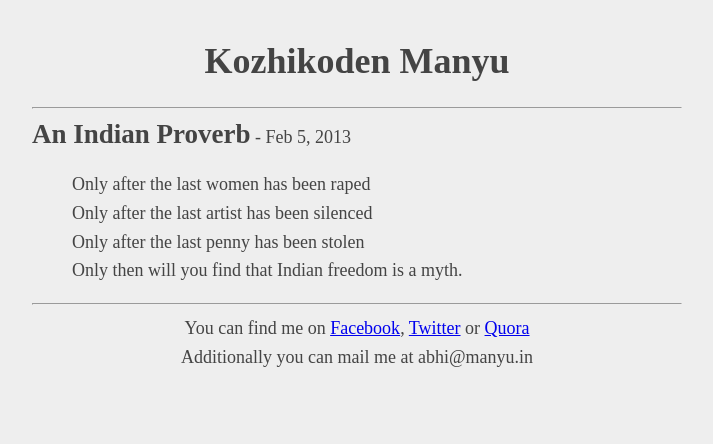
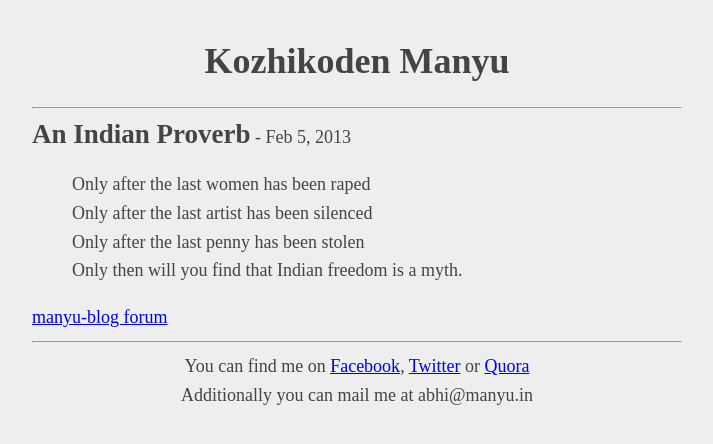
Before and after one commit to abhimanyuma/blog, a Jekyll site: the page built from _posts/2013-02-05-an-indian-proverb.md, in a window 1280 px wide. Shown: the top 444 px of the page, without its empty margins (283-996 px from the left). Built offline with Jekyll 4.4.1, drawn with Linux system fonts in a browser that asks for light colours.

Commit message:
Add Muut Commenting

```diff
--- /dev/null
+++ b/_includes/comment.html
@@ -0,0 +1,2 @@
+<a class="muut" href="https://muut.com/i/manyu-blog/comments" type="dynamic">manyu-blog forum</a>
+<script src="//cdn.muut.com/1/moot.min.js"></script>
--- a/_layouts/post.html
+++ b/_layouts/post.html
@@ -7,3 +7,7 @@
 <article >
 {{ content }}
 </article>
+
+<div>
+{% include comment.html %}
+</div>
```
